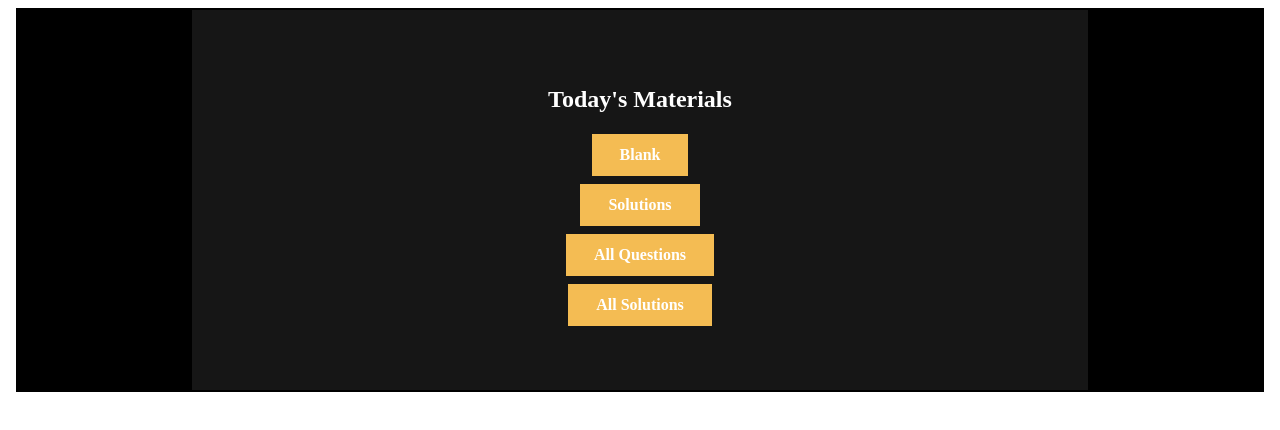
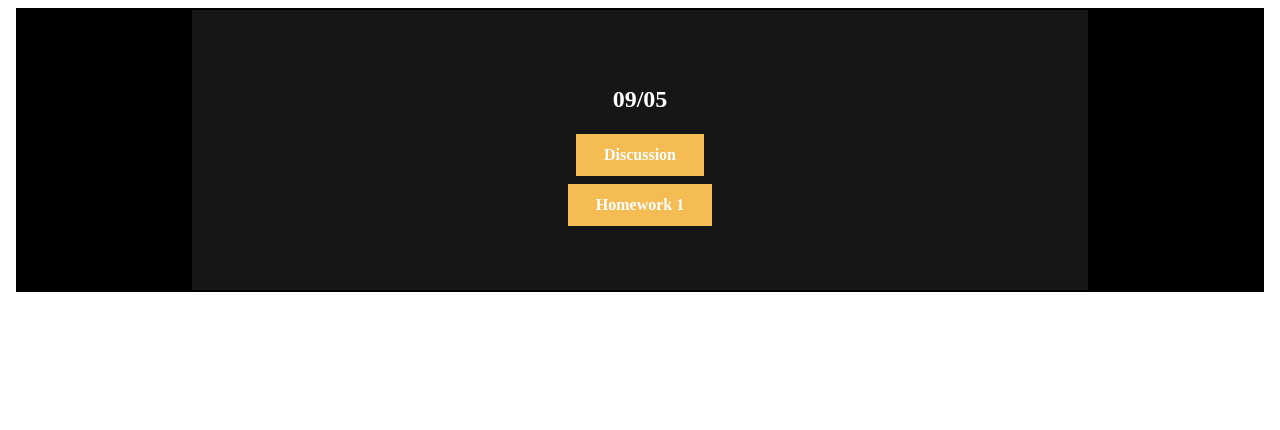
Before and after one commit to pittlestix/ECON-612, a SvelteKit app: page / in a window 1280 px wide. Shown: the top 430 px of the page. Built offline with nearby package versions, Linux system fonts and the light colour scheme.

Commit message:
09/05 documents

```diff
--- a/src/routes/(full-website)/+layout.svelte
+++ b/src/routes/(full-website)/+layout.svelte
@@ -13,11 +13,9 @@
 
 		<!-- For Class -->
 
-		<p><center><b><span style="font-size: 24px">Today's Materials</span></b></center></p>
-    <center><a href="https://drive.google.com/file/d/1wz5OTrEJ-lmYLc2QL_MeFjBhr4Jd2VZN/view?usp=share_link" target="_blank"><button class="button button1"><b>Blank</b></button></a></center>
-    <center><a href="https://drive.google.com/file/d/1Oef3LHwpl4JWO2orPyyUpML2_QhqbemX/view?usp=share_link" target="_blank"><button class="button button1"><b>Solutions</b></button></a></center>
-    <center><a href="https://drive.google.com/file/d/1wjukdtcaBgvuYpJYXFVW85IigzVvhtoD/view?usp=share_link" target="_blank"><button class="button button1"><b>All Questions</b></button></a></center>
-    <center><a href="https://drive.google.com/file/d/13rx2SZzzULU6mcNRxUoEX55Sr9un_rIX/view?usp=share_link" target="_blank"><button class="button button1"><b>All Solutions</b></button></a></center>
+		<p><center><b><span style="font-size: 24px">09/05</span></b></center></p>
+    <center><a href="https://drive.google.com/file/d/1RwP-aPx4V2BrgInxmN9UbGMKpnAyuRuk/view?usp=share_link" target="_blank"><button class="button button1"><b>Discussion</b></button></a></center>
+    <center><a href="https://drive.google.com/file/d/13rx2SZzzULU6mcNRxUoEX55Sr9un_rIX/view?usp=share_link" target="_blank"><button class="button button1"><b>Homework 1</b></button></a></center>
 
 		<!-- <h1><center>ECON 612 Examples & Solutions</center></h1> -->
 
```
